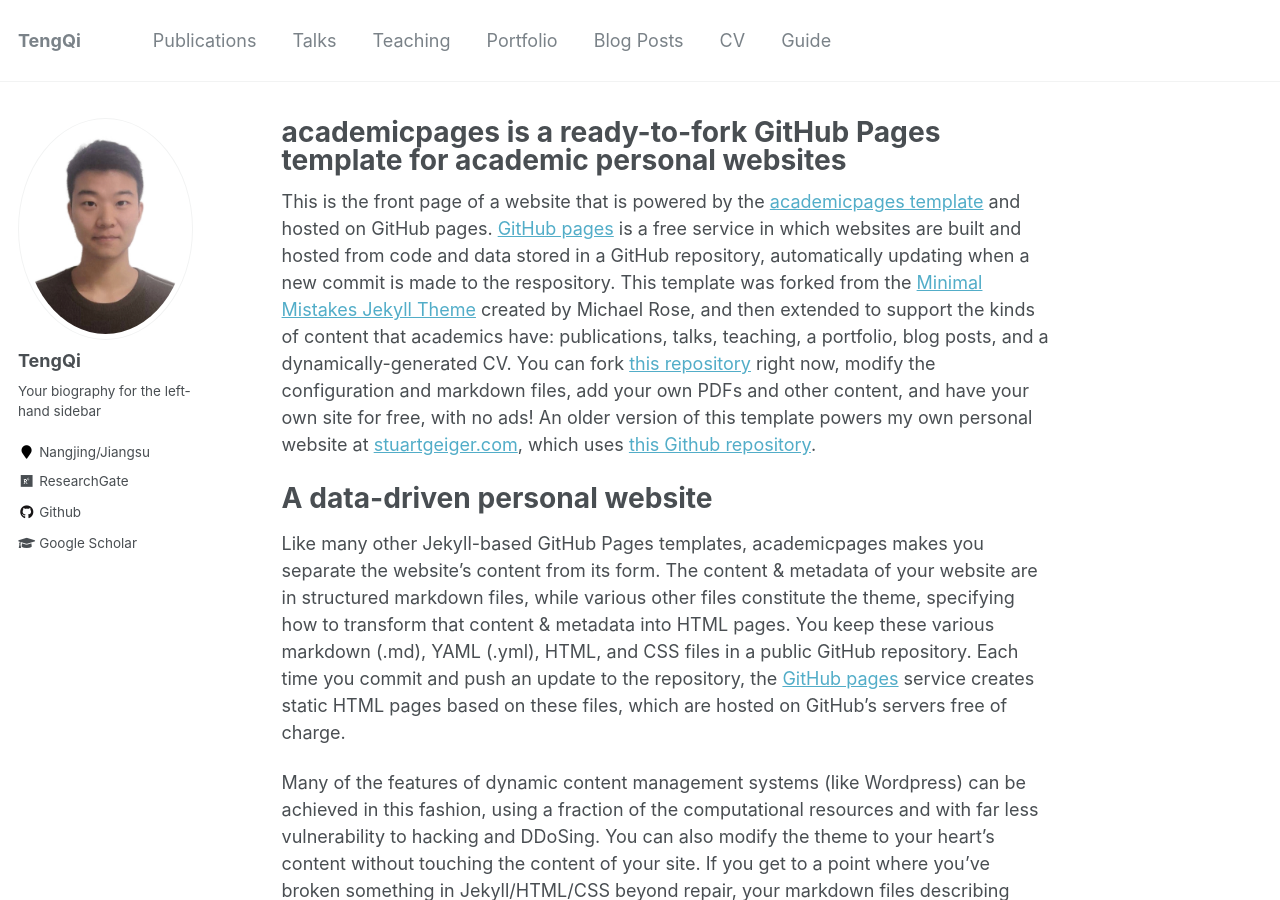
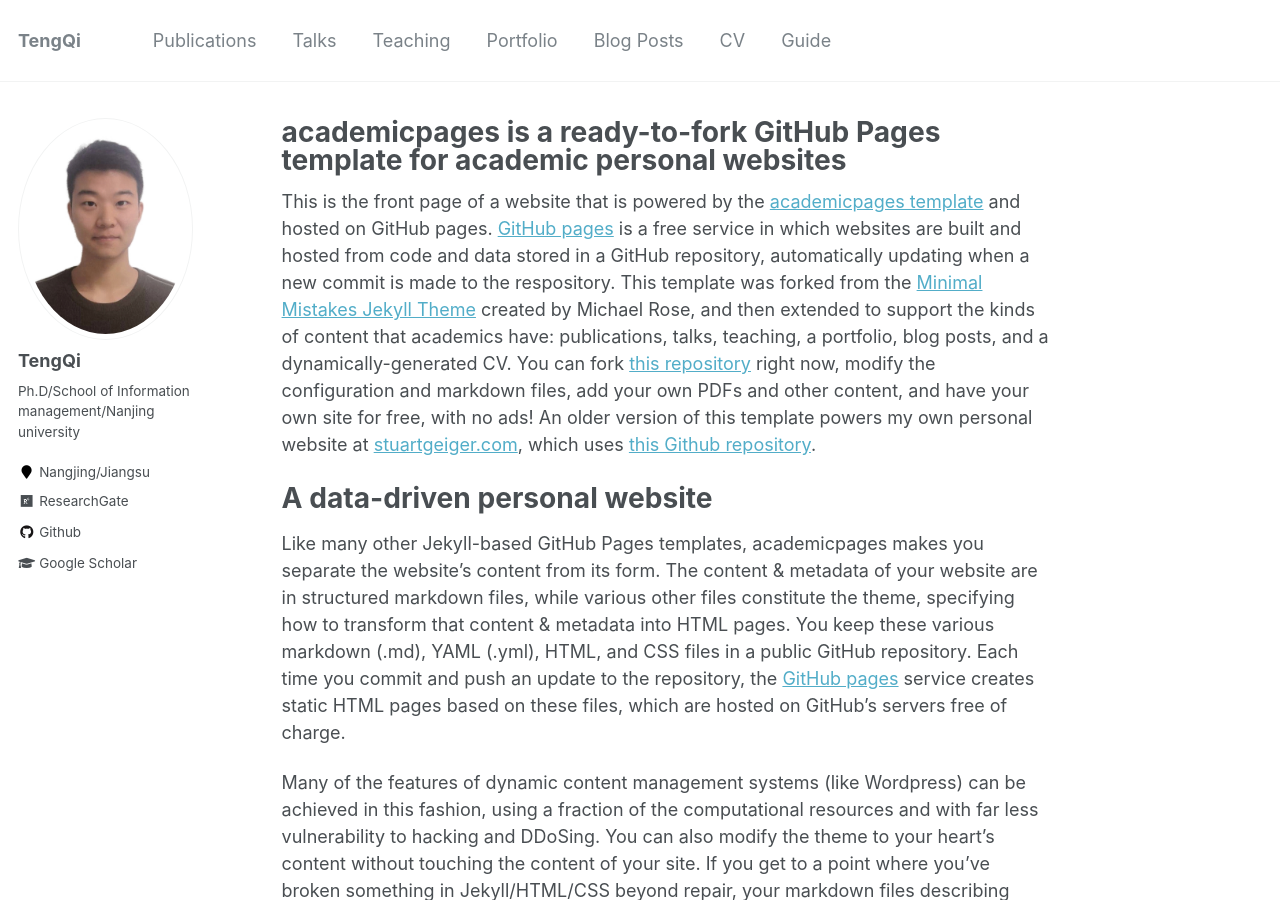
Before and after one commit to tengqi159/tengqi.github.io, a Jekyll site: the page built from _pages/about.md, in a window 1280 px wide and 900 px high. Built offline with Jekyll 4.4.1, drawn with Linux system fonts in a browser that asks for light colours.

Commit message:
Update _config.yml

```diff
--- a/_config.yml
+++ b/_config.yml
@@ -82,7 +82,7 @@
 author:
   name             : "TengQi"
   avatar           : "t.jpg"
-  bio              : "Your biography for the left-hand sidebar"
+  bio              : "Ph.D/School of Information management/Nanjing university"
   location         : "Nangjing/Jiangsu"
   employer         :
   pubmed           : #"https://www.ncbi.nlm.nih.gov/pubmed/?term=john+snow"
```
